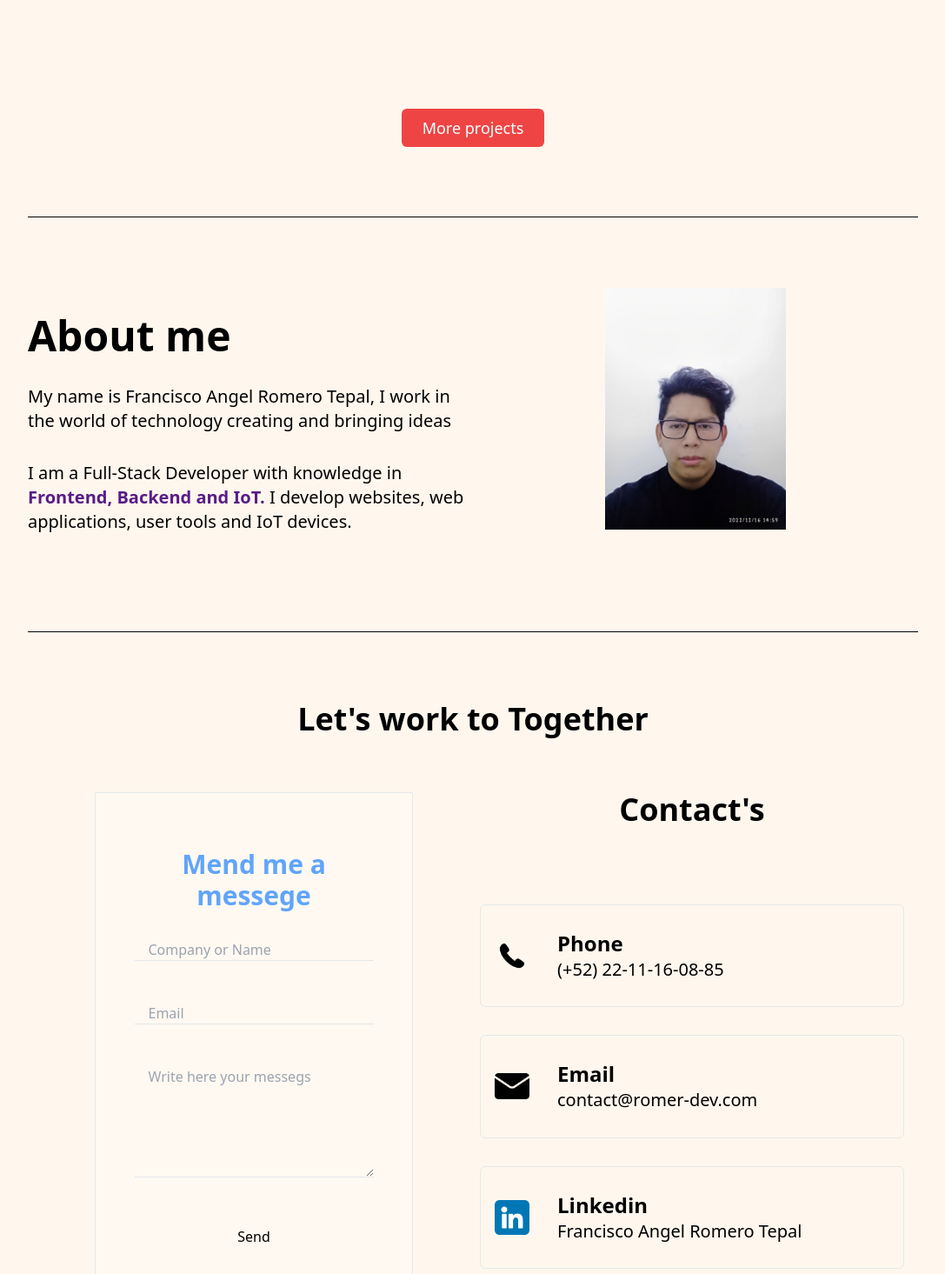
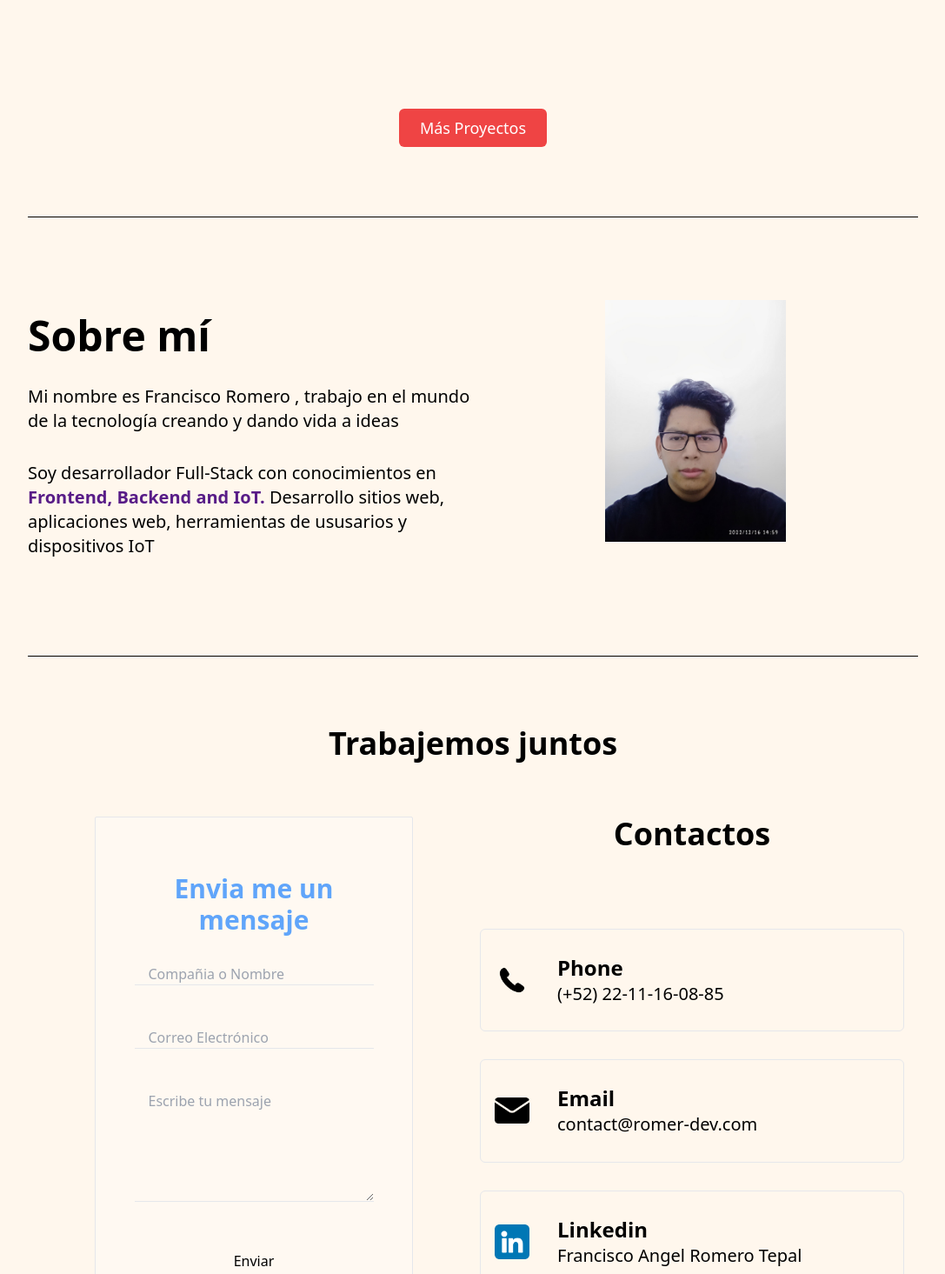
Before and after one commit to FranckRomer/romer-dev_v3, a Next.js app: page / in a window 1280 px wide. Shown: the part 2365-3830 px from the top of the page at 87% size, without its empty margins (96-1183 px from the left). Built offline with nearby package versions, Linux system fonts and the light colour scheme.

Commit message:
home en espaniol

```diff
--- a/src/pages/index.tsx
+++ b/src/pages/index.tsx
@@ -42,8 +42,17 @@ export default function Home() {
       ["Services", "Landing Page", "Creating a landing-page turnkey website from 14 days", "Web Application", "Creating a web application turnkey website from 70 days", "Micro - Services", "A micro-services depends on the project", "CRUD Application", "Creating a CRUD application on 25 days", "API Services", "Creating a web API turnkey website from 50 days", "Device Automation", "Creating a web automation turnkey website from 30 days"]
     ,
     project: language == "spanish" ?
-    []
-    : []
+      ["Portafolio", "Mira el código de este proyecto", "Este Portafolio", "Más Proyectos",]
+      : ["Portfolio", "Check the code of this project", "This Portfolio", "More projects",]
+    ,
+    about: language == "spanish" ?
+      ["Sobre mí", "Mi nombre es Francisco  Romero , trabajo en el mundo de la tecnología creando y dando vida a ideas", "Soy desarrollador Full-Stack con conocimientos en ", "Desarrollo sitios web, aplicaciones web, herramientas de ususarios y dispositivos IoT",]
+      : ["About me", "My name is Francisco  Romero , I work in the world of technology creating and bringing ideas", "I am a Full-Stack Developer with knowledge in", " I develop websites, web applications, user tools and IoT devices.",]
+    ,
+    contact: language == "spanish" ?
+      ["Trabajemos juntos", "Envia me un mensaje", "Compañia o Nombre", "Correo Electrónico", "Escribe tu mensaje", "Enviar", "Contactos", "Mensaje Exitoso", "Aceptar"]
+      : ["Let's work to Together", "Mend me a messege", "Company or Name", "Email", "Write here your messegs", "Send", "Contacts", "Successful Message!", "Acept"]
+    ,
   }
 
 
@@ -66,7 +75,7 @@ export default function Home() {
   ];
 
   const projects = [
-    { name: 'This Portfolio', path: '/projects/lap/portfolio.png', text: "Check the code of this project", url: "https://github.com/FranckRomer/romer-dev_v3" },
+    { name: TextBody.project[2], path: '/projects/lap/portfolio.png', text: TextBody.project[1], url: "https://github.com/FranckRomer/romer-dev_v3" },
   ]
 
   const services = [
@@ -259,20 +268,23 @@ export default function Home() {
 
         <section className='mt-12'>
           <div>
-            <h1 className='text-5xl font-bold text-center'>Portfolio</h1>
+            <h1 className='text-5xl font-bold text-center'>{TextBody.project[0]}</h1>
           </div>
 
           <div className='grid '>
             {projects.map((project, index) => (
               <div key={index} className=' relative  w-fit mx-auto my-14'>
+                <Link href={project.url}>
                   <Image
                     className='cursor-pointer w-48 sm:w-80 lg:w-96  m-auto hover:opacity-50 peer-hover:opacity-50 transition-all duration-300'
                     src={project.path}
                     alt={project.name}
                     width={500}
                     height={500}
-                  onClick={() => { SetStateWinProject(true); setSelectProject(project.name) }}
+                  // onClick={() => { SetStateWinProject(true); setSelectProject(project.name) }}
+
                   />
+                </Link>
                 <div className='peer bottom-0  left-0 right-0 opacity-100 peer-hover:opacity-100 hover:opacity-100 m-4 grid transition-all duration-500'>
                   <p className=''>{project.text}</p>
                   <div className='flex justify-between'>
@@ -290,7 +302,9 @@ export default function Home() {
 
           <div className='flex justify-center items-center col-span-2 mb-12 my-12'>
             <Link href={"/projects"}>
-              <Button className='bg-red-500 text-white px-6 text-lg '>More projects</Button>
+              <Button className='bg-red-500 text-white px-6 text-lg '>
+                {TextBody.project[3]}
+              </Button>
             </Link>
           </div>
         </section>
@@ -304,14 +318,14 @@ export default function Home() {
         <section >
           <div className='grid md:grid-cols-2 my-8'>
             <div className='grid gap-y-8 my-8 mx-4 md:mx-0'>
-              <h1 className='text-5xl font-bold tex'>About me</h1>
+              <h1 className='text-5xl font-bold tex'>{TextBody.about[0]}</h1>
               <p className='text-xl md:text-xl'>
                 {/* Mi nombre es Francisco Angel Romero Tepal, trabajo en el mundo de la tecnología creando y dando vida a ideas. */}
-                My name is Francisco Angel Romero Tepal, I work in the world of technology creating and bringing ideas
+                {TextBody.about[1]}
               </p>
               <p className='text-xl md:text-xl'>
                 {/* Soy Desarrollador Full-Stack con conocimientos en <b className='text-purple-900 dark:text-purple-500 font-semibold'> Frontend, Backend y IoT. </b> Desarrollo sitios web, aplicaciones web, herramientas para usuarios y dispositivos de IoT. */}
-                I am a Full-Stack Developer with knowledge in <b className='text-purple-900 dark:text-purple-500 font-semibold'> Frontend, Backend and IoT. </b> I develop websites, web applications, user tools and IoT devices.
+                {TextBody.about[2]} <b className='text-purple-900 dark:text-purple-500 font-semibold'> Frontend, Backend and IoT. </b> {TextBody.about[3]}
               </p>
             </div>
             <div className='m-auto '>
@@ -339,16 +353,20 @@ export default function Home() {
 
 
         <section className='min-h-screen'>
-          <h1 className=' text-4xl font-semibold text-center m-12'>{"Let's work to Together"}</h1>
+          <h1 className=' text-4xl font-semibold text-center m-12'>
+            {TextBody.contact[0]}
+          </h1>
 
           <div className=' grid md:grid-cols-2 gap-4 p-4'>
             <div className=' m-auto p-8 rounded-sm border  w-3/4 bg-white/25 dark:bg-black/25 dark:text-white'>
-              <h1 className='my-8 text-center text-3xl font-semibold text-blue-400'>Mend me a messege</h1>
+              <h1 className='my-8 text-center text-3xl font-semibold text-blue-400'>
+                {TextBody.contact[1]}
+              </h1>
               <form onSubmit={enviarDatos} className="grid gap-y-12 ">
                 <input
                   name='company'
                   type="text"
-                  placeholder="Company or Name"
+                  placeholder={TextBody.contact[2]}
                   onChange={handleChangeData}
                   required
                   className='px-4 w-11/12 m-auto bg-transparent border-b outline-none border-gray-200'
@@ -356,7 +374,7 @@ export default function Home() {
                 <input
                   name='email'
                   type="text"
-                  placeholder="Email"
+                  placeholder={TextBody.contact[3]}
                   onChange={handleChangeData}
                   required
                   className='px-4 w-11/12 m-auto bg-transparent border-b outline-none border-gray-200'
@@ -366,17 +384,21 @@ export default function Home() {
                   id="msg"
                   cols={1}
                   rows={1}
-                  placeholder="Write here your messegs"
+                  placeholder={TextBody.contact[4]}
                   className='h-32 w-11/12 m-auto px-4 bg-transparent border-b outline-none border-gray-200'
                   onChange={(e) => textAreaChange(e.target.value)}
                 ></textarea>
 
-                <Button>Send</Button>
+                <Button>
+                  {TextBody.contact[5]}
+                </Button>
               </form>
             </div>
 
             <div className='grid'>
-              <h1 className='text-4xl text-center mb-12 font-semibold '>{"Contact's"}</h1>
+              <h1 className='text-4xl text-center mb-12 font-semibold '>
+                {TextBody.contact[6]}
+              </h1>
               {/* <hr /> */}
               {contactPage.map((contact, index) => (
                 <Link href={contact.link} className='flex gap-8 items-center mx-auto p-4 border rounded-md my-4 w-full hover:text-blue-500 hover:border-blue-500' key={index}>
@@ -400,17 +422,21 @@ export default function Home() {
 
         </section>
 
-        {/* <div className='m-auto border w-fit p-4 rounded-md' onClick={() => setMsgExitoso(true)}>
+        <div className='m-auto border w-fit p-4 rounded-md' onClick={() => setMsgExitoso(true)}>
           <Button className='m-auto'>Activar</Button>
-        </div> */}
+        </div>
       </main>
 
 
       {msgExitoso ?
         <div className='fixed top-0 left-0 right-0 bottom-0 bg-white/40 dark:bg-black/40 border dark:text-white shadow-xl  z-40 w-fit h-fit m-auto px-12 py-8 rounded-lg backdrop-blur-md '>
-          <h1 className='text-2xl m-8 font-semibold '>Successful Message!</h1>
+          <h1 className='text-2xl m-8 font-semibold '>
+            {TextBody.contact[7]}
+          </h1>
           <div className='flex' >
-            <Button className='m-auto border  px-4 py-2 rounded-md border-green-700 dark:border-green-400' onClick={() => setMsgExitoso(false)}>Acept</Button>
+            <Button className='m-auto border  px-4 py-2 rounded-md border-green-700 dark:border-green-400' onClick={() => setMsgExitoso(false)}>
+              {TextBody.contact[8]}
+            </Button>
           </div>
         </div>
         : ""
```
Lines whose indentation alone changed are shown as unchanged.
